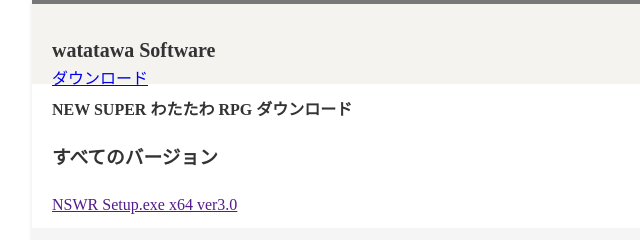
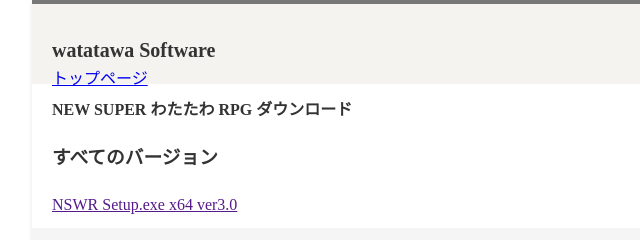
Before and after one commit to watarukun/watatawa, a plain HTML site: page download.html in a window 1280 px wide. Shown: the top 240 px of the page, 208-848 px from the left. Drawn offline with Linux system fonts and the light colour scheme.

Commit message:
Add files via upload

```diff
--- a/download.html
+++ b/download.html
@@ -11,7 +11,7 @@
 </head>
 <body>
 <div id="outer">
-<header><div id="header-inner"><h1>watatawa Software</h1><a href="download.html">ダウンロード</a>
+<header><div id="header-inner"><h1>watatawa Software</h1><a href="index.html">トップページ</a>
 </div></header>
 <main><div id="text">
 <h2>NEW SUPER わたたわ RPG ダウンロード</h2>
```
